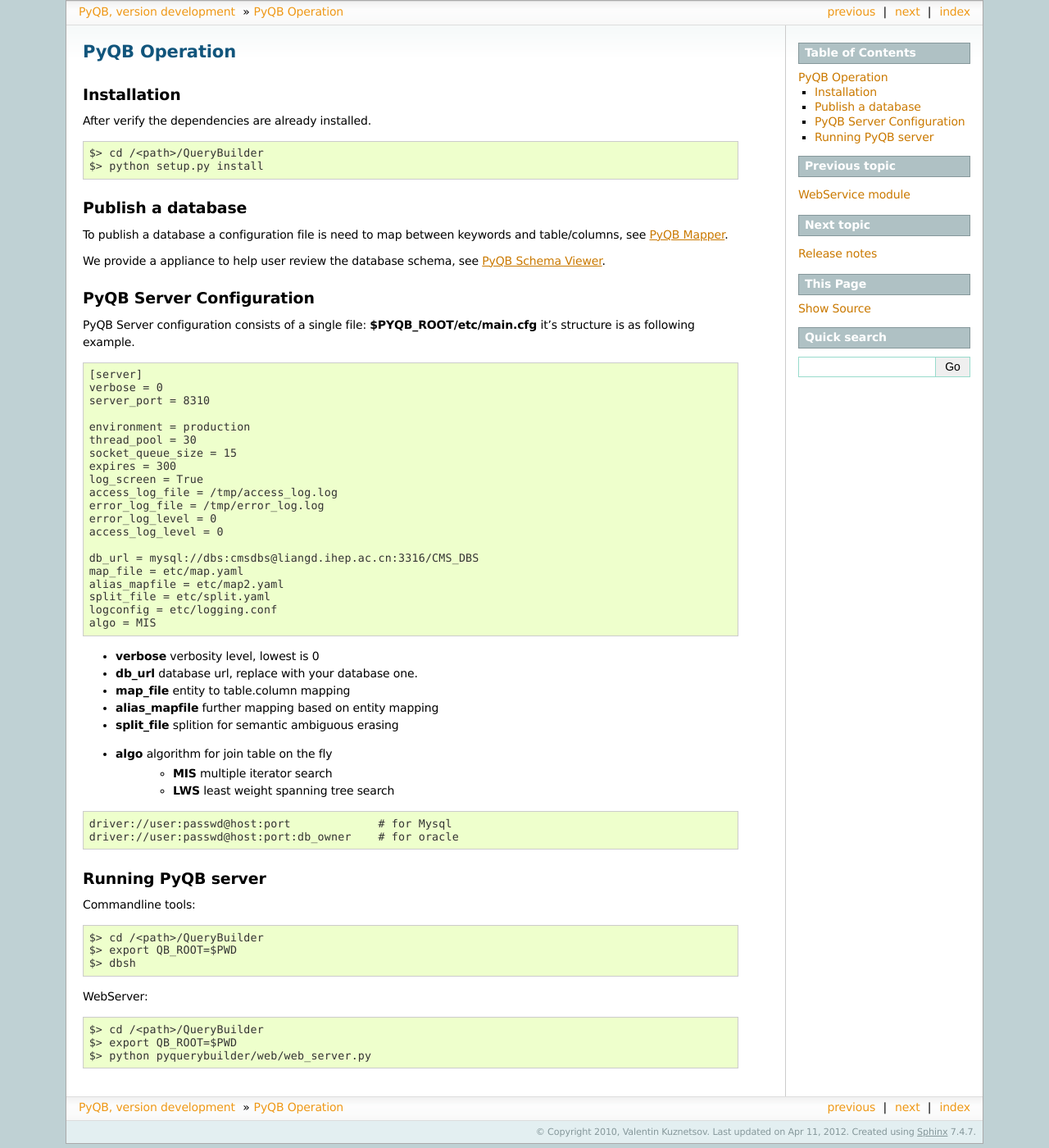
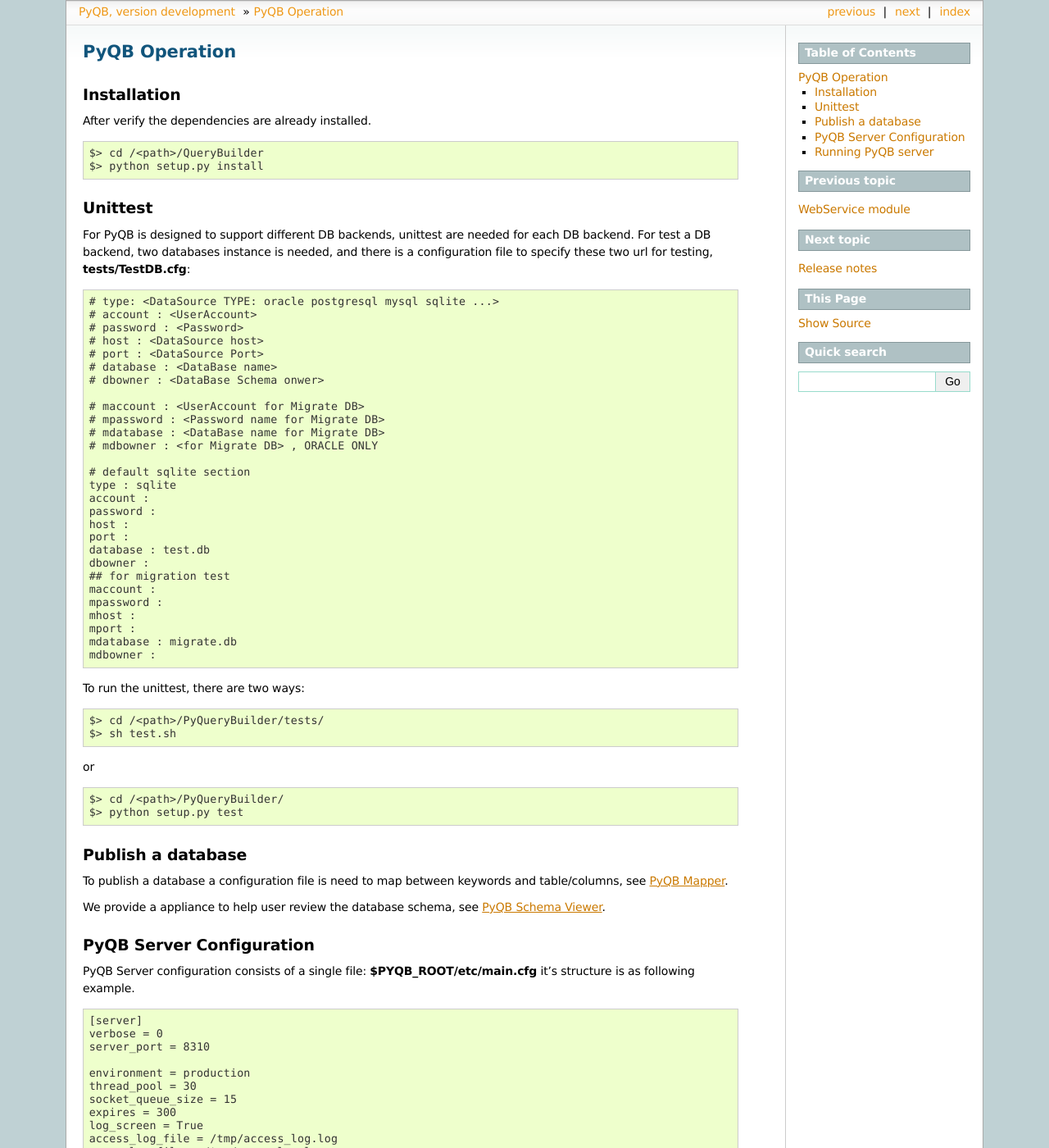
Before and after one commit to vkuznet/PyQueryBuilder, a Sphinx documentation site: the page built from doc/sphinx/pyqb_operation.rst, in a window 1280 px wide and 1400 px high. Shown: the whole window at 82% size. Built offline with Sphinx 7.4.7, drawn with Linux system fonts in a browser that asks for light colours; pages that are not in the unit, such as notebooks, are missing from menus.

Commit message:
Unittest documents

```diff
--- a/doc/sphinx/pyqb_operation.rst
+++ b/doc/sphinx/pyqb_operation.rst
@@ -12,6 +12,58 @@
 
     $> cd /<path>/QueryBuilder
     $> python setup.py install
+
+Unittest
+--------
+For PyQB is designed to support different DB backends, unittest are
+needed for each DB backend. For test a DB backend, two databases
+instance is needed, and there is a configuration file to specify these
+two url for testing, **tests/TestDB.cfg**:
+
+.. doctest::
+
+   # type: <DataSource TYPE: oracle postgresql mysql sqlite ...>
+   # account : <UserAccount>
+   # password : <Password>
+   # host : <DataSource host>
+   # port : <DataSource Port>
+   # database : <DataBase name>
+   # dbowner : <DataBase Schema onwer>
+
+   # maccount : <UserAccount for Migrate DB>
+   # mpassword : <Password name for Migrate DB>
+   # mdatabase : <DataBase name for Migrate DB>
+   # mdbowner : <for Migrate DB> , ORACLE ONLY
+
+   # default sqlite section
+   type : sqlite
+   account :
+   password :
+   host :
+   port :
+   database : test.db
+   dbowner :
+   ## for migration test
+   maccount :
+   mpassword :
+   mhost :
+   mport :
+   mdatabase : migrate.db
+   mdbowner :
+
+To run the unittest, there are two ways:
+
+.. doctest::
+
+   $> cd /<path>/PyQueryBuilder/tests/
+   $> sh test.sh
+
+or
+
+.. doctest::
+
+   $> cd /<path>/PyQueryBuilder/
+   $> python setup.py test
 
 Publish a database
 ------------------
```
